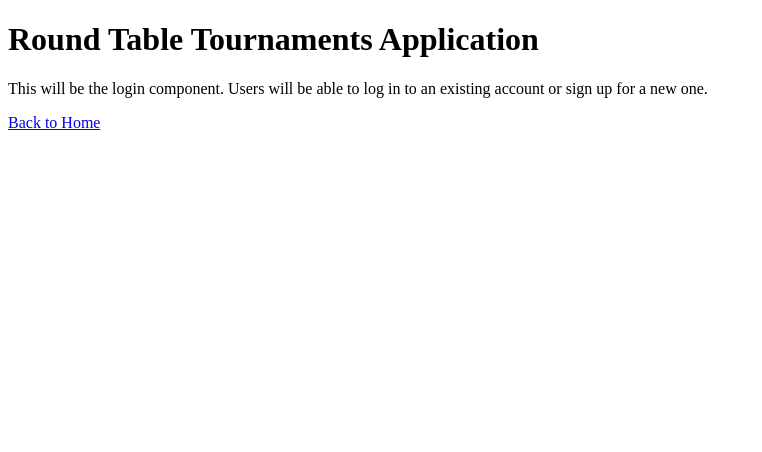
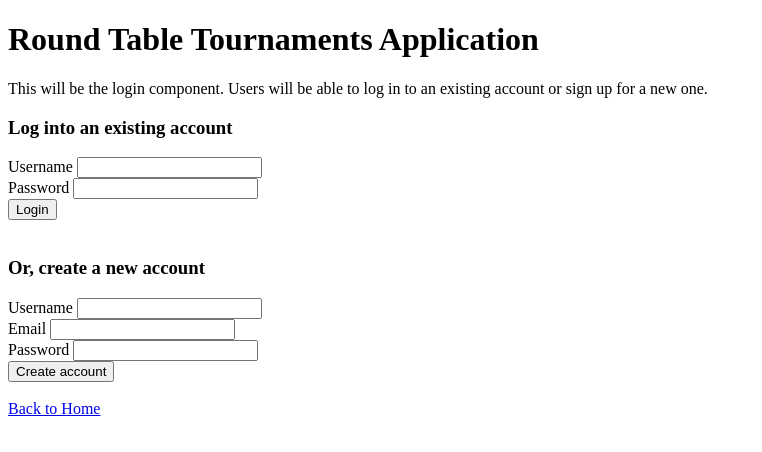
Before and after one commit to dazinn/SER515-Team4-roundTableTournaments, an Angular app in the folder roundTableTournamentsFrontEnd/: page /login in a window 1280 px wide. Shown: the top 452 px of the page, without its empty margins (0-762 px from the left). Built offline with nearby package versions, Linux system fonts and the light colour scheme.

Commit message:
Task 15: Added basic text input fields and buttons to the login component

```diff
--- a/roundTableTournamentsFrontEnd/src/app/homepage/homepage.component.html
+++ b/roundTableTournamentsFrontEnd/src/app/homepage/homepage.component.html
@@ -1,3 +1,5 @@
+<!-- Temporary page description -->
 <p>This will be the homepage component. General tournament info could go here. </p>
 
+<!-- This clickable text will link to the login component -->
 <a routerLink="/login" routerLinkActive="active">Click here to login</a>
--- a/roundTableTournamentsFrontEnd/src/app/login/login.component.html
+++ b/roundTableTournamentsFrontEnd/src/app/login/login.component.html
@@ -1,6 +1,29 @@
+<!-- Temporary page description -->
 <p>This will be the login component. Users will be able to log in to an existing account or sign up for a new one.</p>
 
-<!-- TODO: Add text field for username and password -->
-<!-- TODO: Add option to create new account -->
 
+<!-- Input fields for existing account -->
+<h3>Log into an existing account</h3>
+<label for="username">Username </label>
+<input id ="username" name="username" type="text"> <br>
+<label for="password">Password </label>
+<input id ="password" name="password" type="password"> <br>
+
+<button>Login</button>
+<br><br>
+
+<!-- Input fields for creating a new account -->
+<h3>Or, create a new account</h3>
+<label for="newUsername">Username </label>
+<input id ="newUsername" name="newUsername" type="text"> <br>
+<label for="email">Email </label>
+<input id ="email" name="email" type="text"> <br>
+<label for="newPassword">Password </label>
+<input id ="newPassword" name="newPassword" type="password"> <br>
+
+<button>Create account</button>
+<br><br>
+
+
+<!-- This clickable text will link to the homepage component -->
 <a routerLink="/" routerLinkActive="active">Back to Home</a>
```
